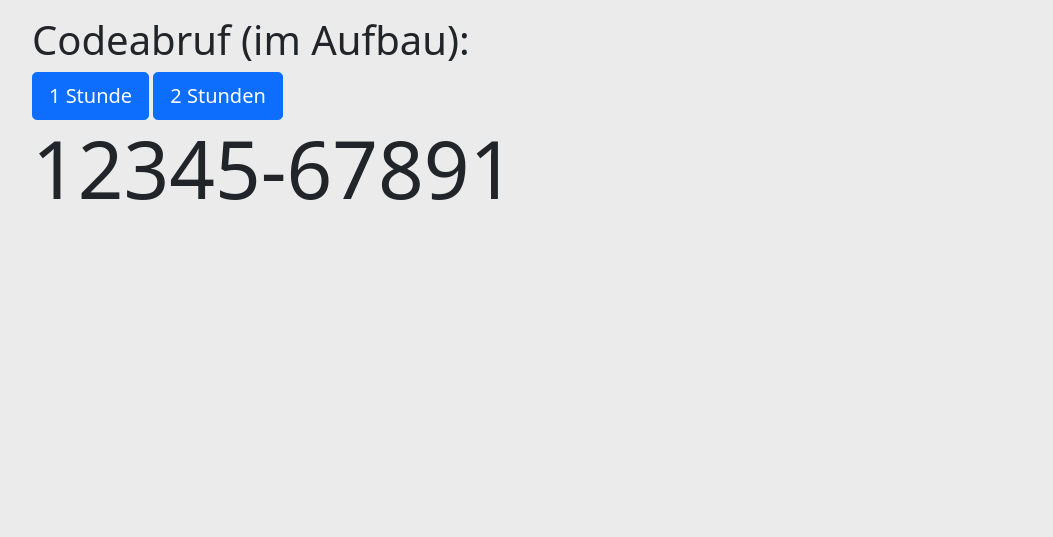
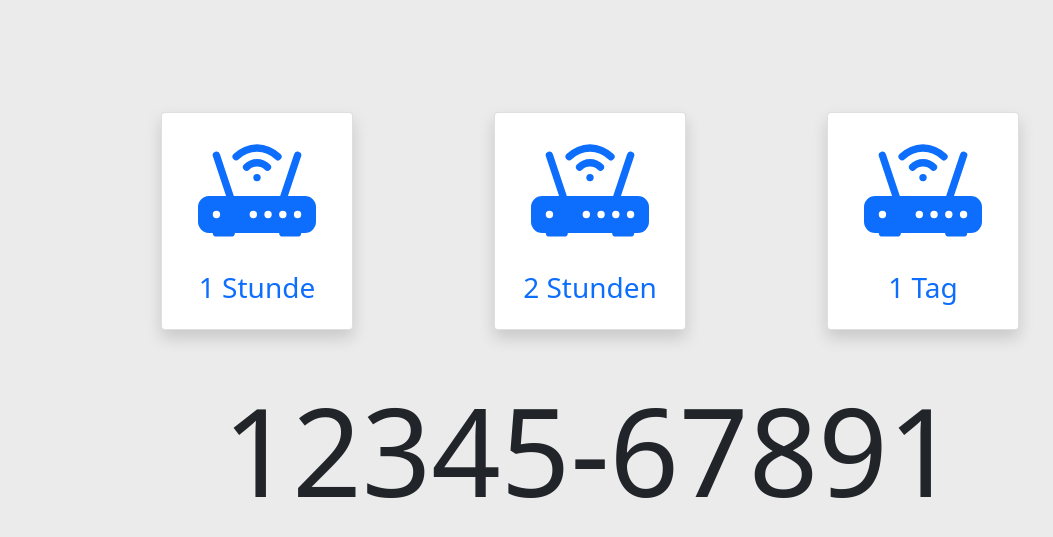
Before and after one commit to pyphil/WLANCodesWebApp, a Django app: page / in a window 1280 px wide. Shown: the part 56-593 px from the top of the page, without its empty margins (50-1103 px from the left). Run offline with Django 4.2, Linux system fonts and the light colour scheme.

Commit message:
codes layout

```diff
--- a/WLANCodesWebApp/models.py
+++ b/WLANCodesWebApp/models.py
@@ -3,6 +3,7 @@ from django.db import models
 
 class Code(models.Model):
     TYPE_CHOICES = [
+        ('m', 'Minuten'),
         ('h', 'Stunde(n)'),
         ('d', 'Tag(e)'),
         ('y', 'Jahr'),
--- a/WLANCodesWebApp/templates/codes.html
+++ b/WLANCodesWebApp/templates/codes.html
@@ -1,11 +1,52 @@
 {% extends 'base.html' %}
 {% block content %}
 
-<h1>Codeabruf (im Aufbau):</h1>
+<br>
+<br>
 
-<button type="submit" name="" class="btn btn-primary btn-lg">1 Stunde</button>
-<button type="submit" name="" class="btn btn-primary btn-lg">2 Stunden</button>
+<div class="row justify-content-evenly mt-5">
+    <div class="card shadow" style="width: 12rem;">
+        <a href="#" style="text-decoration: none">
+            <svg xmlns="http://www.w3.org/2000/svg" fill="currentColor" class="bi bi-router-fill card-img-top px-4 pt-4" viewBox="0 0 16 16">
+                <path d="M5.525 3.025a3.5 3.5 0 0 1 4.95 0 .5.5 0 1 0 .707-.707 4.5 4.5 0 0 0-6.364 0 .5.5 0 0 0 .707.707Z"/>
+                <path d="M6.94 4.44a1.5 1.5 0 0 1 2.12 0 .5.5 0 0 0 .708-.708 2.5 2.5 0 0 0-3.536 0 .5.5 0 0 0 .707.707Z"/>
+                <path d="M2.974 2.342a.5.5 0 1 0-.948.316L3.806 8H1.5A1.5 1.5 0 0 0 0 9.5v2A1.5 1.5 0 0 0 1.5 13H2a.5.5 0 0 0 .5.5h2A.5.5 0 0 0 5 13h6a.5.5 0 0 0 .5.5h2a.5.5 0 0 0 .5-.5h.5a1.5 1.5 0 0 0 1.5-1.5v-2A1.5 1.5 0 0 0 14.5 8h-2.306l1.78-5.342a.5.5 0 1 0-.948-.316L11.14 8H4.86L2.974 2.342ZM2.5 11a.5.5 0 1 1 0-1 .5.5 0 0 1 0 1Zm4.5-.5a.5.5 0 1 1 1 0 .5.5 0 0 1-1 0Zm2.5.5a.5.5 0 1 1 0-1 .5.5 0 0 1 0 1Zm1.5-.5a.5.5 0 1 1 1 0 .5.5 0 0 1-1 0Zm2 0a.5.5 0 1 1 1 0 .5.5 0 0 1-1 0Z"/>
+                <path d="M8.5 5.5a.5.5 0 1 1-1 0 .5.5 0 0 1 1 0Z"/>
+            </svg>
+            <div class="card-body">
+                <h3 class="card-title text-center">1 Stunde</h3>
+            </div>
+        </a>
+    </div>
+    <div class="card shadow" style="width: 12rem;">
+        <a href="#" style="text-decoration: none">
+            <svg xmlns="http://www.w3.org/2000/svg" fill="currentColor" class="bi bi-router-fill card-img-top px-4 pt-4" viewBox="0 0 16 16">
+                <path d="M5.525 3.025a3.5 3.5 0 0 1 4.95 0 .5.5 0 1 0 .707-.707 4.5 4.5 0 0 0-6.364 0 .5.5 0 0 0 .707.707Z"/>
+                <path d="M6.94 4.44a1.5 1.5 0 0 1 2.12 0 .5.5 0 0 0 .708-.708 2.5 2.5 0 0 0-3.536 0 .5.5 0 0 0 .707.707Z"/>
+                <path d="M2.974 2.342a.5.5 0 1 0-.948.316L3.806 8H1.5A1.5 1.5 0 0 0 0 9.5v2A1.5 1.5 0 0 0 1.5 13H2a.5.5 0 0 0 .5.5h2A.5.5 0 0 0 5 13h6a.5.5 0 0 0 .5.5h2a.5.5 0 0 0 .5-.5h.5a1.5 1.5 0 0 0 1.5-1.5v-2A1.5 1.5 0 0 0 14.5 8h-2.306l1.78-5.342a.5.5 0 1 0-.948-.316L11.14 8H4.86L2.974 2.342ZM2.5 11a.5.5 0 1 1 0-1 .5.5 0 0 1 0 1Zm4.5-.5a.5.5 0 1 1 1 0 .5.5 0 0 1-1 0Zm2.5.5a.5.5 0 1 1 0-1 .5.5 0 0 1 0 1Zm1.5-.5a.5.5 0 1 1 1 0 .5.5 0 0 1-1 0Zm2 0a.5.5 0 1 1 1 0 .5.5 0 0 1-1 0Z"/>
+            <path d="M8.5 5.5a.5.5 0 1 1-1 0 .5.5 0 0 1 1 0Z"/>
+            </svg>
+            <div class="card-body">
+                <h3 class="card-title text-center">2 Stunden</h3>
+            </div>
+        </a>
+    </div>
+    <div class="card shadow" style="width: 12rem;">
+        <a href="#" style="text-decoration: none">
+            <svg xmlns="http://www.w3.org/2000/svg" fill="currentColor" class="bi bi-router-fill card-img-top px-4 pt-4" viewBox="0 0 16 16">
+                <path d="M5.525 3.025a3.5 3.5 0 0 1 4.95 0 .5.5 0 1 0 .707-.707 4.5 4.5 0 0 0-6.364 0 .5.5 0 0 0 .707.707Z"/>
+                <path d="M6.94 4.44a1.5 1.5 0 0 1 2.12 0 .5.5 0 0 0 .708-.708 2.5 2.5 0 0 0-3.536 0 .5.5 0 0 0 .707.707Z"/>
+                <path d="M2.974 2.342a.5.5 0 1 0-.948.316L3.806 8H1.5A1.5 1.5 0 0 0 0 9.5v2A1.5 1.5 0 0 0 1.5 13H2a.5.5 0 0 0 .5.5h2A.5.5 0 0 0 5 13h6a.5.5 0 0 0 .5.5h2a.5.5 0 0 0 .5-.5h.5a1.5 1.5 0 0 0 1.5-1.5v-2A1.5 1.5 0 0 0 14.5 8h-2.306l1.78-5.342a.5.5 0 1 0-.948-.316L11.14 8H4.86L2.974 2.342ZM2.5 11a.5.5 0 1 1 0-1 .5.5 0 0 1 0 1Zm4.5-.5a.5.5 0 1 1 1 0 .5.5 0 0 1-1 0Zm2.5.5a.5.5 0 1 1 0-1 .5.5 0 0 1 0 1Zm1.5-.5a.5.5 0 1 1 1 0 .5.5 0 0 1-1 0Zm2 0a.5.5 0 1 1 1 0 .5.5 0 0 1-1 0Z"/>
+            <path d="M8.5 5.5a.5.5 0 1 1-1 0 .5.5 0 0 1 1 0Z"/>
+            </svg>
+            <div class="card-body">
+                <h3 class="card-title text-center">1 Tag</h3>
+            </div>
+        </a>
+    </div>
+</div>
 
-<h1 class="display-1">{{ text }}</h1>
+
+<h1 class="display-1 text-center mt-5" style="font-size: calc(4rem + 4.5vw)">{{ text }}</h1>
 
 {% endblock content %}
--- a/codeimport/templates/codeimport.html
+++ b/codeimport/templates/codeimport.html
@@ -8,12 +8,13 @@
   <div class="row">
     <div class="col-2">
       <label for="typeNumber">Dauer</label>
-      <input min="1" max="8" name="duration" type="number" value="1" id="typeNumber" class="form-control" />
+      <input min="1" max="30" name="duration" type="number" value="1" id="typeNumber" class="form-control" />
     </div>
     <div class="col-3">
       <label for="typeNumber">Dauer</label>
       <select class="form-select" name="type">
-        <option value="h">Stunde(n)</option>
+        <option value="m">Minuten</option>
+        <option selected value="h">Stunde(n)</option>
         <option value="d">Tag(e)</option>
         <option value="y">Jahr</option>
       </select>
```
Also changed, not shown: WLANCodesWebApp/migrations/0013_alter_code_type.py (added).
